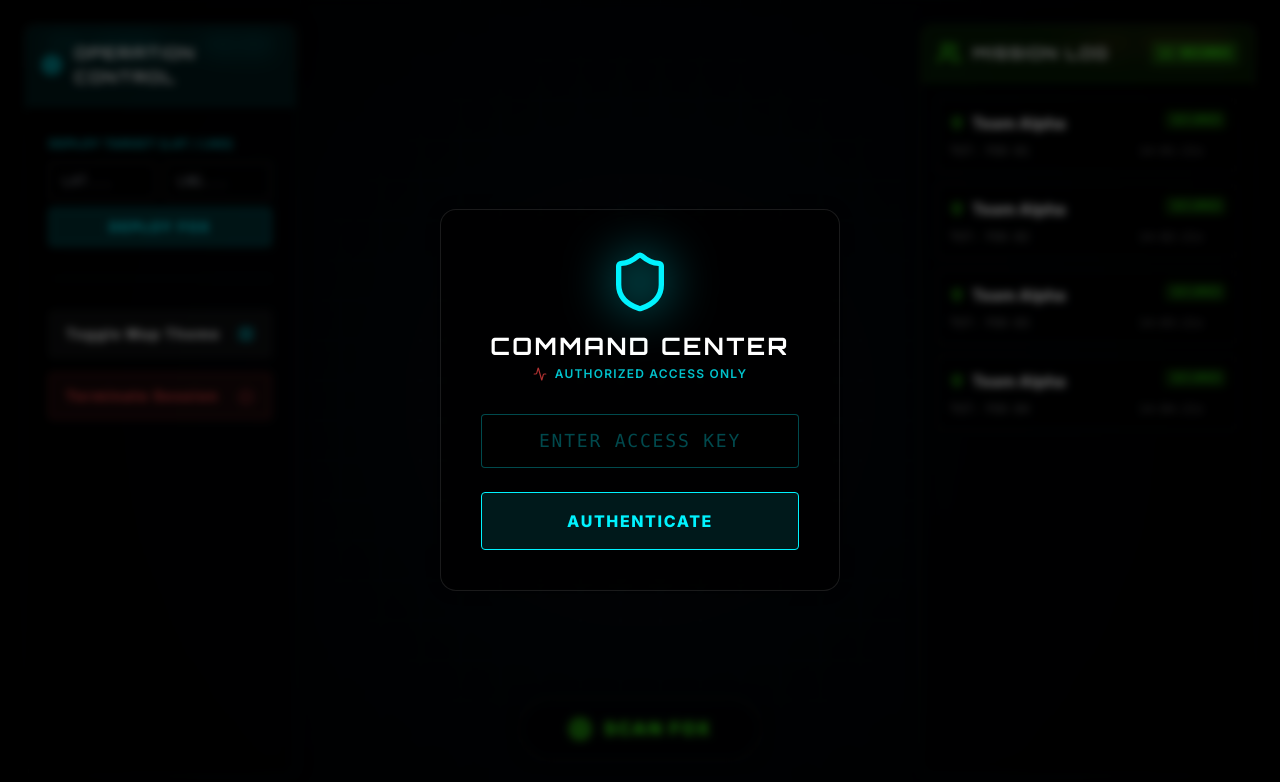
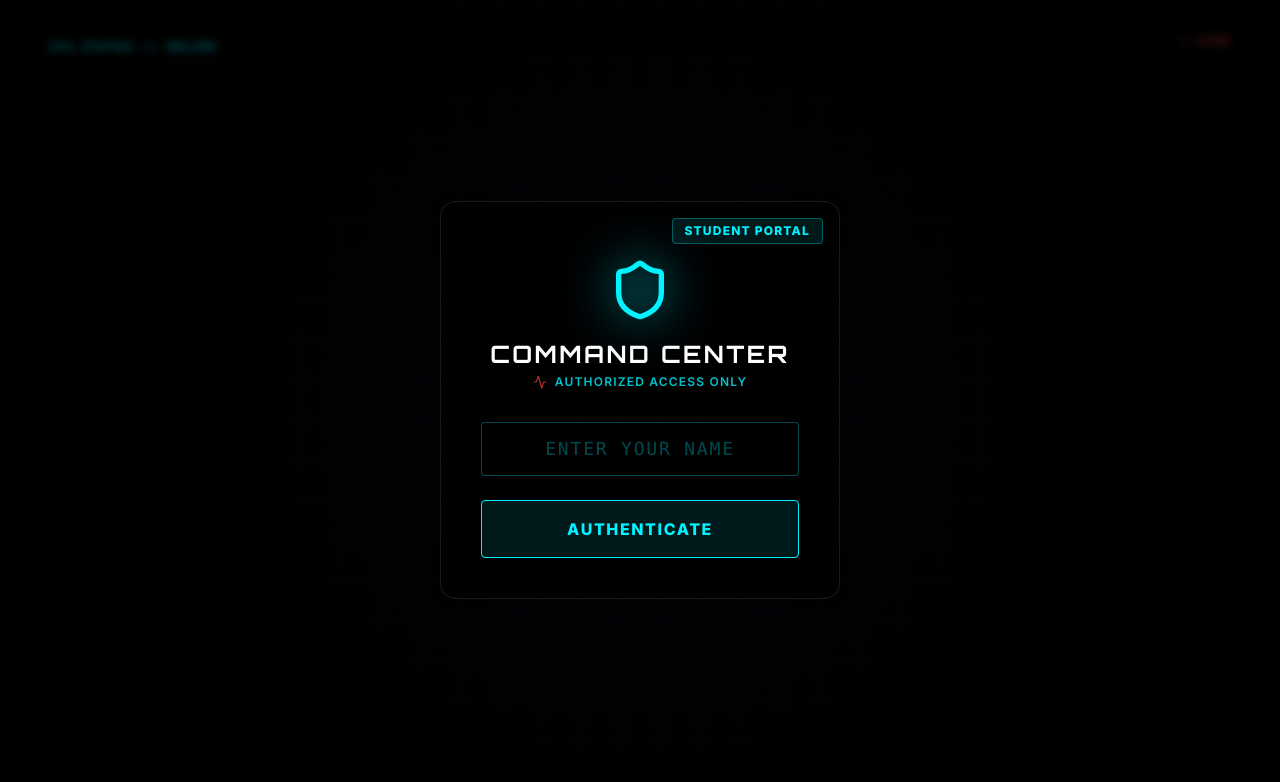
Before and after one commit to sunny8723/fox-hunting-system, a React (Vite) app: page / in a window 1280 px wide. Shown: the top 782 px of the page. Built offline with nearby package versions, Linux system fonts and the light colour scheme.

Commit message:
Separate Student and Admin Views & Fix Vercel Routing

```diff
--- a/src/App.jsx
+++ b/src/App.jsx
@@ -1,13 +1,45 @@
-import React, { useState } from 'react';
-import { Shield, Activity, Power, Map as MapIcon, Target, Users, MapPin, Trash2 } from 'lucide-react';
+import React, { useState, useEffect } from 'react';
+import { Shield, Activity, Power, Map as MapIcon, Target, Users, MapPin, Trash2, Crosshair } from 'lucide-react';
 
-const AuthPanel = ({ onAuth }) => {
-    const [key, setKey] = useState('');
+const API_BASE = '';
+
+const AuthPanel = ({ onAuth, isAdminRoute }) => {
+    const [inputValue, setInputValue] = useState('');
+    const [error, setError] = useState('');
+    const [loading, setLoading] = useState(false);
+
+    const handleLogin = async () => {
+        setLoading(true);
+        setError('');
+        try {
+            const payload = isAdminRoute
+                ? { password: inputValue, isStudent: false }
+                : { name: inputValue, isStudent: true };
+
+            const res = await fetch(`${API_BASE}/api/login`, {
+                method: 'POST',
+                headers: { 'Content-Type': 'application/json' },
+                body: JSON.stringify(payload)
+            });
+            const data = await res.json();
+
+            if (!res.ok) throw new Error(data.error || 'Login Failed');
+
+            localStorage.setItem('fox_token', data.token);
+            onAuth(data);
+        } catch (e) {
+            setError(e.message);
+        }
+        setLoading(false);
+    };
 
     return (
         <div className="absolute inset-0 z-50 flex items-center justify-center bg-black/60 backdrop-blur-sm">
-            <div className="glass-panel p-10 rounded-2xl w-[400px] flex flex-col items-center animate-fade-in">
-                <div className="relative">
+            <div className="glass-panel p-10 rounded-2xl w-[400px] flex flex-col items-center animate-fade-in relative">
+                <div className="absolute top-4 right-4 bg-neonBlue/10 p-1 px-3 rounded text-neonBlue text-xs font-bold tracking-widest border border-neonBlue/30">
+                    {isAdminRoute ? 'ADMIN PORTAL' : 'STUDENT PORTAL'}
+                </div>
+                <div className="relative mt-4">
                     <Shield className="text-neonBlue w-16 h-16 mb-4 relative z-10" />
                     <div className="absolute top-0 left-0 w-16 h-16 bg-neonBlue/30 blur-xl rounded-full"></div>
                 </div>
@@ -16,29 +48,184 @@ const AuthPanel = ({ onAuth }) => {
                     <Activity size={14} className="text-red-500 animate-pulse" /> Authorized Access Only
                 </p>
 
+                {error && <p className="text-red-500 text-xs mb-4 uppercase tracking-wider font-bold animate-pulse">{error}</p>}
+
                 <input
-                    type="password"
-                    placeholder="ENTER ACCESS KEY"
+                    type={isAdminRoute ? "password" : "text"}
+                    placeholder={isAdminRoute ? "ENTER ADMIN KEY" : "ENTER YOUR NAME"}
                     className="w-full bg-black/50 border border-neonBlue/30 rounded px-4 py-3 text-center text-white placeholder-neonBlue/30 focus:outline-none focus:border-neonBlue focus:shadow-[0_0_10px_#00f3ff] transition-all mb-6 font-mono text-lg tracking-widest"
-                    value={key}
-                    onChange={(e) => setKey(e.target.value)}
+                    value={inputValue}
+                    onChange={(e) => setInputValue(e.target.value)}
                 />
 
                 <button
-                    onClick={() => onAuth(key)}
-                    className="w-full py-4 bg-neonBlue/10 border border-neonBlue text-neonBlue uppercase tracking-widest font-bold rounded hover:bg-neonBlue/30 hover:shadow-[0_0_20px_#00f3ff] transition-all duration-300"
+                    onClick={handleLogin}
+                    disabled={loading}
+                    className="w-full py-4 bg-neonBlue/10 border border-neonBlue text-neonBlue uppercase tracking-widest font-bold rounded hover:bg-neonBlue/30 hover:shadow-[0_0_20px_#00f3ff] transition-all duration-300 disabled:opacity-50"
                 >
-                    Authenticate
+                    {loading ? 'AUTHENTICATING...' : 'AUTHENTICATE'}
                 </button>
             </div>
         </div>
     );
 };
 
-const Dashboard = () => {
+const AdminDashboard = ({ logout, token }) => {
+    const [data, setData] = useState({ targets: [], discoveries: [], players: {} });
+    const [lat, setLat] = useState('');
+    const [lng, setLng] = useState('');
+
+    useEffect(() => {
+        const fetchSync = () => {
+            fetch(`${API_BASE}/api/sync`, { headers: { 'Authorization': `Bearer ${token}` } })
+                .then(r => r.json())
+                .then(d => { if (!d.error) setData(d) });
+        };
+        fetchSync();
+        const iv = setInterval(fetchSync, 5000);
+        return () => clearInterval(iv);
+    }, [token]);
+
+    const deployFox = async () => {
+        if (!lat || !lng) return;
+        await fetch(`${API_BASE}/api/admin_set_target`, {
+            method: 'POST',
+            headers: { 'Content-Type': 'application/json', 'Authorization': `Bearer ${token}` },
+            body: JSON.stringify({ name: 'Fox ' + Math.floor(Math.random() * 100), lat: parseFloat(lat), lng: parseFloat(lng) })
+        });
+        setLat(''); setLng('');
+    };
+
+    const deleteFox = async (id) => {
+        await fetch(`${API_BASE}/api/admin_delete_target`, {
+            method: 'POST',
+            headers: { 'Content-Type': 'application/json', 'Authorization': `Bearer ${token}` },
+            body: JSON.stringify({ id })
+        });
+    };
+
+    return (
+        <>
+            <div className="w-80 h-full relative z-20 flex flex-col p-6 pointer-events-auto">
+                <div className="glass-panel w-full h-full rounded-xl flex flex-col border-l-4 border-neonBlue overflow-hidden">
+                    <div className="bg-neonBlue/10 p-4 border-b border-neonBlue/20 flex items-center gap-3">
+                        <Target className="text-neonBlue" />
+                        <h2 className="text-white font-bold uppercase tracking-widest text-sm">Operation Control</h2>
+                    </div>
+                    <div className="p-6 flex-1 flex flex-col gap-6 overflow-y-auto">
+                        <div className="space-y-2">
+                            <label className="text-neonBlue/70 text-xs font-bold uppercase tracking-wider">Deploy Target (Lat / Lng)</label>
+                            <div className="flex gap-2">
+                                <input value={lat} onChange={e => setLat(e.target.value)} placeholder="LAT..." className="w-1/2 bg-black/40 border border-white/20 rounded px-3 py-2 text-white text-sm font-mono focus:border-neonBlue outline-none" />
+                                <input value={lng} onChange={e => setLng(e.target.value)} placeholder="LNG..." className="w-1/2 bg-black/40 border border-white/20 rounded px-3 py-2 text-white text-sm font-mono focus:border-neonBlue outline-none" />
+                            </div>
+                            <button onClick={deployFox} className="w-full py-2 mt-2 bg-neonBlue/20 border border-neonBlue/50 text-neonBlue font-bold rounded text-sm hover:bg-neonBlue/40 uppercase tracking-widest">Deploy Fox</button>
+                        </div>
+                        <div className="w-full h-px bg-white/10 my-2"></div>
+                        <div className="space-y-2">
+                            <label className="text-neonBlue/70 text-xs font-bold uppercase tracking-wider">Active Targets</label>
+                            {data.targets.map(t => (
+                                <div key={t.id} className="flex justify-between items-center text-xs text-white border border-white/10 p-2 rounded bg-black/30">
+                                    <span className="font-mono">{t.name}</span>
+                                    <button onClick={() => deleteFox(t.id)} className="text-red-500 hover:text-red-400"><Trash2 size={14} /></button>
+                                </div>
+                            ))}
+                        </div>
+                        <div className="w-full h-px bg-white/10 my-2"></div>
+                        <div className="space-y-4">
+                            <button onClick={logout} className="w-full py-3 flex items-center justify-between px-4 bg-red-500/10 border border-red-500/50 rounded text-red-500 hover:bg-red-500/30 transition-colors">
+                                <span className="text-sm font-bold tracking-widest">Terminate Session</span>
+                                <Power size={16} />
+                            </button>
+                        </div>
+                    </div>
+                </div>
+            </div>
+
+            <div className="w-96 h-full relative z-20 flex flex-col p-6 ml-auto pointer-events-auto">
+                <div className="glass-panel w-full h-full rounded-xl flex flex-col border-r-4 border-neonGreen overflow-hidden">
+                    <div className="bg-neonGreen/10 p-4 border-b border-neonGreen/20 flex items-center justify-between">
+                        <div className="flex items-center gap-3">
+                            <Users className="text-neonGreen" />
+                            <h2 className="text-white font-bold uppercase tracking-widest text-sm">Mission Log</h2>
+                        </div>
+                        <span className="bg-neonGreen/20 text-neonGreen text-xs px-2 py-1 rounded font-mono font-bold">{data.discoveries.length} REC</span>
+                    </div>
+                    <div className="flex-1 overflow-y-auto p-4 space-y-3">
+                        {data.discoveries.length === 0 && <p className="text-white/40 text-xs text-center font-mono">No discoveries yet.</p>}
+                        {data.discoveries.map((d) => (
+                            <div key={d.id} className="bg-black/40 border border-white/10 rounded p-3 hover:border-neonGreen/50 transition-colors group">
+                                <div className="flex justify-between items-start mb-2">
+                                    <span className="text-white font-bold flex items-center gap-2 text-sm">
+                                        <MapPin size={14} className="text-neonGreen" /> {d.playerName}
+                                    </span>
+                                    <span className="text-[10px] font-mono text-neonGreen border border-neonGreen/30 px-1 rounded bg-neonGreen/10">SECURED</span>
+                                </div>
+                                <div className="flex justify-between items-end">
+                                    <span className="text-[10px] text-white/50 font-mono">TGT: {d.foxName}</span>
+                                    <span className="text-[10px] text-white/40 font-mono">{new Date(d.timestamp).toLocaleTimeString()}</span>
+                                </div>
+                            </div>
+                        ))}
+                    </div>
+                </div>
+            </div>
+        </>
+    );
+};
+
+const StudentDashboard = ({ logout, token }) => {
+    const [loc, setLoc] = useState({ lat: null, lng: null });
+
+    useEffect(() => {
+        if (navigator.geolocation) {
+            const wid = navigator.geolocation.watchPosition(
+                (pos) => {
+                    const coords = { lat: pos.coords.latitude, lng: pos.coords.longitude };
+                    setLoc(coords);
+                    fetch(`${API_BASE}/api/update_location`, {
+                        method: 'POST',
+                        headers: { 'Content-Type': 'application/json', 'Authorization': `Bearer ${token}` },
+                        body: JSON.stringify(coords)
+                    });
+                },
+                () => { }, { enableHighAccuracy: true }
+            );
+            return () => navigator.geolocation.clearWatch(wid);
+        }
+    }, [token]);
+
+    return (
+        <>
+            <div className="absolute top-6 left-1/2 -translate-x-1/2 z-30 pointer-events-auto w-11/12 max-w-md">
+                <div className="glass-panel p-4 rounded-xl border border-neonBlue flex flex-col items-center justify-center">
+                    <h3 className="text-neonBlue text-sm font-bold tracking-widest uppercase mb-1">Awaiting Mission Briefing</h3>
+                    <p className="text-white/60 text-xs font-mono">Locating nearest intel drop...</p>
+                    {loc.lat && <p className="text-white/40 text-[10px] font-mono mt-2 flex gap-4"><span>LAT: {loc.lat.toFixed(5)}</span> <span>LNG: {loc.lng.toFixed(5)}</span></p>}
+                </div>
+                <button onClick={logout} className="mt-4 w-full py-2 bg-red-500/10 border border-red-500/30 text-red-500 text-xs font-bold rounded hover:bg-red-500/30 tracking-widest shadow-[0_0_10px_#ef44444d]">
+                    ABORT MISSION
+                </button>
+            </div>
+
+            <div className="absolute bottom-10 left-1/2 -translate-x-1/2 z-30 pointer-events-auto">
+                <button onClick={() => alert('Scanner opening... (Please attach QR logic)')} className="glass-panel px-12 py-4 rounded-full border border-neonGreen shadow-[0_0_20px_#39ff144d] bg-neonGreen/10 hover:bg-neonGreen/20 hover:scale-105 transition-all text-neonGreen font-bold tracking-widest text-lg flex items-center gap-3 group">
+                    <Crosshair className="group-hover:animate-spin" /> SCAN FOX
+                </button>
+            </div>
+        </>
+    );
+};
+
+export default function App() {
+    const [auth, setAuth] = useState(null);
+
+    // Checking path to decide if admin route
+    const isAdminRoute = window.location.pathname.startsWith('/admin');
+
     return (
         <div className="relative w-screen h-screen overflow-hidden bg-black flex">
-            {/* Background Map Placeholder (Using dark CSS grid for military feel) */}
+            {/* Universal Background Map Placeholder */}
             <div
                 className="absolute inset-0 z-0 bg-[#050B14] opacity-80"
                 style={{
@@ -48,107 +235,27 @@ const Dashboard = () => {
                 }}
             ></div>
 
-            {/* Main HUD overlay */}
+            {/* Universal HUD Top Borders */}
             <div className="absolute inset-0 z-10 pointer-events-none flex flex-col justify-between p-6">
                 <div className="w-full flex justify-between">
                     <div className="glass-panel px-6 py-2 rounded border-t-2 border-neonBlue">
-                        <span className="text-neonBlue font-mono font-bold tracking-widest">SYS.STATUS // ONLINE</span>
+                        <span className="text-neonBlue font-mono font-bold tracking-widest text-xs">SYS.STATUS // ONLINE</span>
                     </div>
                     <div className="glass-panel px-6 py-2 rounded border-t-2 border-red-500">
-                        <span className="text-red-500 font-mono font-bold tracking-widest flex items-center gap-2">
-                            <Activity size={16} className="animate-pulse" /> LIVE TRACKING
+                        <span className="text-red-500 font-mono font-bold tracking-widest flex items-center gap-2 text-xs">
+                            <Activity size={12} className="animate-pulse" /> LIVE
                         </span>
                     </div>
                 </div>
             </div>
 
-            {/* Left Sidebar - Operation Control */}
-            <div className="w-80 h-full relative z-20 flex flex-col p-6 pointer-events-auto">
-                <div className="glass-panel w-full h-full rounded-xl flex flex-col border-l-4 border-neonBlue overflow-hidden">
-                    <div className="bg-neonBlue/10 p-4 border-b border-neonBlue/20 flex items-center gap-3">
-                        <Target className="text-neonBlue" />
-                        <h2 className="text-white font-bold uppercase tracking-widest">Operation Control</h2>
-                    </div>
-
-                    <div className="p-6 flex-1 flex flex-col gap-6 overflow-y-auto">
-                        <div className="space-y-2">
-                            <label className="text-neonBlue/70 text-xs font-bold uppercase tracking-wider">Deploy Target (Lat / Lng)</label>
-                            <div className="flex gap-2">
-                                <input type="text" placeholder="LAT..." className="w-1/2 bg-black/40 border border-white/20 rounded px-3 py-2 text-white text-sm font-mono focus:border-neonBlue outline-none" />
-                                <input type="text" placeholder="LNG..." className="w-1/2 bg-black/40 border border-white/20 rounded px-3 py-2 text-white text-sm font-mono focus:border-neonBlue outline-none" />
-                            </div>
-                            <button className="w-full py-2 mt-2 bg-neonBlue/20 border border-neonBlue/50 text-neonBlue font-bold rounded text-sm hover:bg-neonBlue/40 transition-colors uppercase tracking-widest">Deploy Fox</button>
-                        </div>
-
-                        <div className="w-full h-px bg-white/10 my-2"></div>
-
-                        <div className="space-y-4">
-                            <button className="w-full py-3 flex items-center justify-between px-4 bg-white/5 border border-white/10 rounded text-white hover:bg-white/10 transition-colors">
-                                <span className="text-sm font-bold tracking-widest">Toggle Map Theme</span>
-                                <MapIcon size={16} className="text-neonBlue" />
-                            </button>
-
-                            <button className="w-full py-3 flex items-center justify-between px-4 bg-red-500/10 border border-red-500/50 rounded text-red-500 hover:bg-red-500/30 transition-colors">
-                                <span className="text-sm font-bold tracking-widest">Terminate Session</span>
-                                <Power size={16} />
-                            </button>
-                        </div>
-                    </div>
-                </div>
-            </div>
-
-            {/* Right Sidebar - Mission Milestones */}
-            <div className="w-96 h-full relative z-20 flex flex-col p-6 ml-auto pointer-events-auto">
-                <div className="glass-panel w-full h-full rounded-xl flex flex-col border-r-4 border-neonGreen overflow-hidden">
-                    <div className="bg-neonGreen/10 p-4 border-b border-neonGreen/20 flex items-center justify-between">
-                        <div className="flex items-center gap-3">
-                            <Users className="text-neonGreen" />
-                            <h2 className="text-white font-bold uppercase tracking-widest">Mission Log</h2>
-                        </div>
-                        <span className="bg-neonGreen/20 text-neonGreen text-xs px-2 py-1 rounded font-mono font-bold">12 RECORDS</span>
-                    </div>
-
-                    <div className="flex-1 overflow-y-auto p-4 space-y-3">
-                        {/* Example Log Item */}
-                        {[1, 2, 3, 4].map((i) => (
-                            <div key={i} className="bg-black/40 border border-white/10 rounded p-3 hover:border-neonGreen/50 transition-colors group">
-                                <div className="flex justify-between items-start mb-2">
-                                    <span className="text-white font-bold flex items-center gap-2">
-                                        <MapPin size={14} className="text-neonGreen" /> Team Alpha
-                                    </span>
-                                    <span className="text-xs font-mono text-neonGreen border border-neonGreen/30 px-1 rounded bg-neonGreen/10">SECURED</span>
-                                </div>
-                                <div className="flex justify-between items-end">
-                                    <span className="text-xs text-white/50 font-mono">TGT: FOX-0{i}</span>
-                                    <div className="flex gap-2">
-                                        <span className="text-xs text-white/40 font-mono">14:0{i}:22z</span>
-                                        <button className="text-red-500/50 hover:text-red-500 opacity-0 group-hover:opacity-100 transition-opacity"><Trash2 size={14} /></button>
-                                    </div>
-                                </div>
-                            </div>
-                        ))}
-                    </div>
-                </div>
-            </div>
-
-            {/* Bottom Center - Student Scan Trigger Placeholder */}
-            <div className="absolute bottom-10 left-1/2 -translate-x-1/2 z-30 pointer-events-auto">
-                <button className="glass-panel px-12 py-4 rounded-full border border-neonGreen shadow-[0_0_20px_#39ff144d] bg-neonGreen/10 hover:bg-neonGreen/20 hover:scale-105 transition-all text-neonGreen font-bold tracking-widest text-lg flex items-center gap-3 group">
-                    <Target className="group-hover:animate-spin" /> SCAN FOX
-                </button>
-            </div>
-
+            {!auth ? (
+                <AuthPanel onAuth={setAuth} isAdminRoute={isAdminRoute} />
+            ) : (
+                auth.role === 'admin'
+                    ? <AdminDashboard logout={() => setAuth(null)} token={auth.token} />
+                    : <StudentDashboard logout={() => setAuth(null)} token={auth.token} />
+            )}
         </div>
     );
-};
-
-export default function App() {
-    const [isAuthenticated, setIsAuthenticated] = useState(false);
-
-    return (
-        <>
-            {!isAuthenticated && <AuthPanel onAuth={(key) => setIsAuthenticated(true)} />}
-            <Dashboard />
-        </>
-    );
 }
```
Also changed, not shown: vercel.json.
